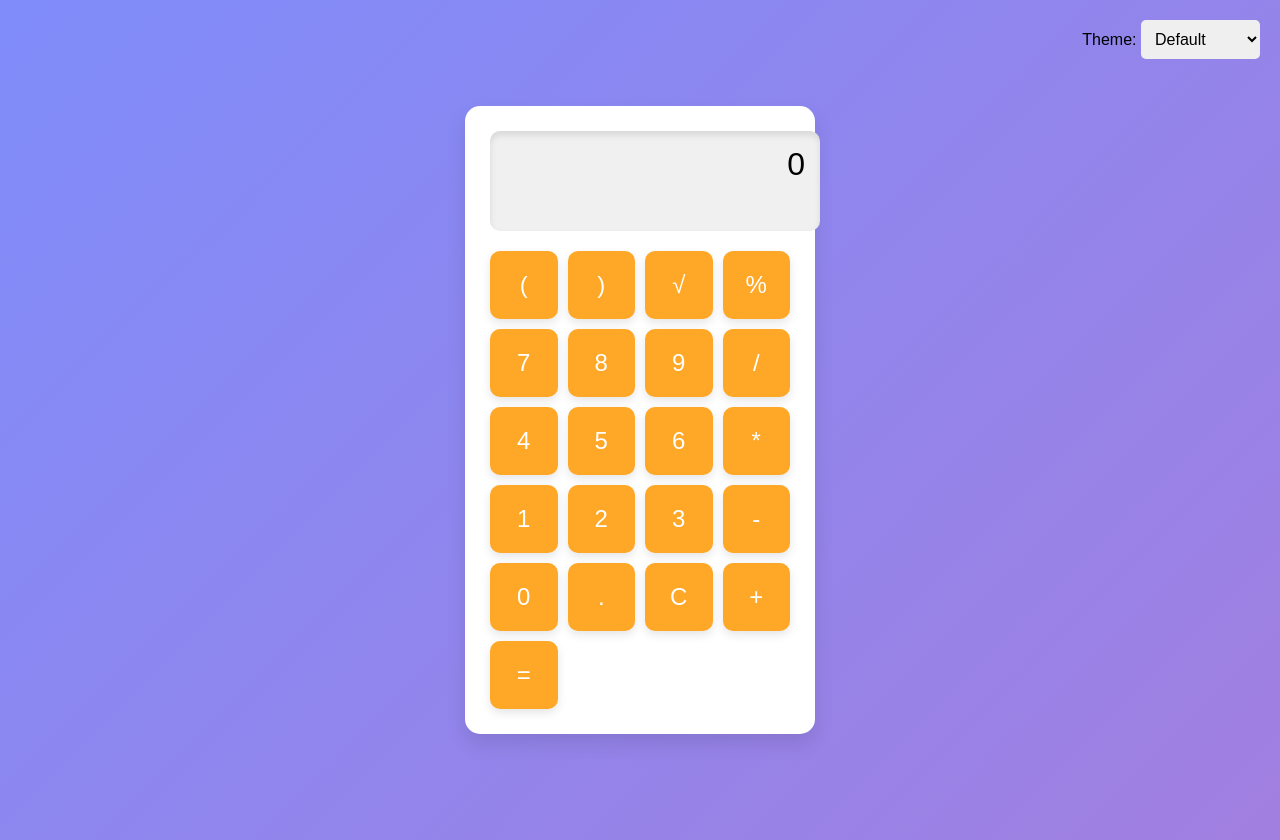
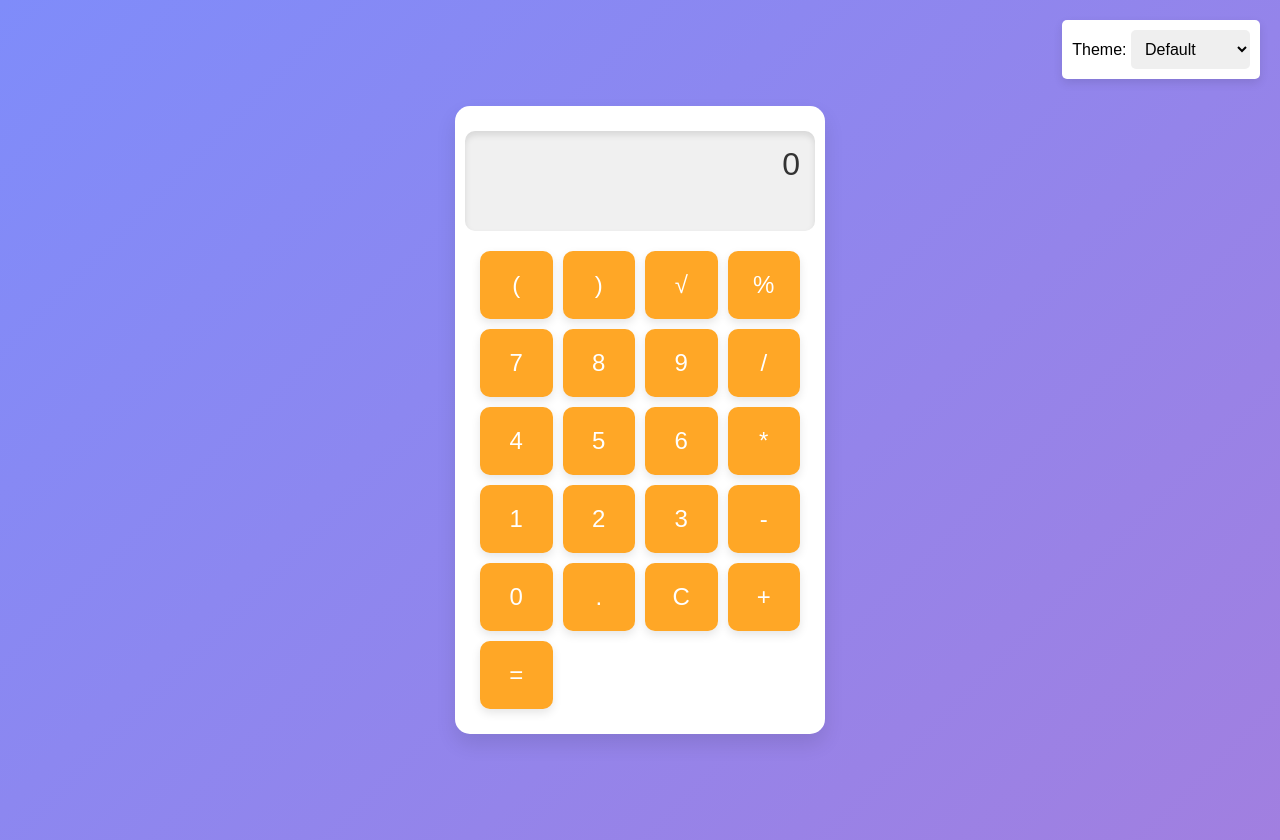
Before and after one commit to silentalex1/mathlearning-art, a plain HTML site: page index.html in a window 1280 px wide. Drawn offline with Linux system fonts and the light colour scheme.

Commit message:
Update index.html

```diff
--- a/index.html
+++ b/index.html
@@ -3,7 +3,7 @@
 <head>
     <meta charset="UTF-8">
     <meta name="viewport" content="width=device-width, initial-scale=1.0">
-    <title>Math - Calculator</title>
+    <title>Math helper - calculator</title>
     <style>
         body {
             display: flex;
@@ -22,9 +22,12 @@
             background-color: #fff;
             border-radius: 15px;
             padding: 25px;
-            width: 300px; /* Adjusted width */
+            width: 320px; /* Adjusted width */
             box-shadow: 0 10px 20px rgba(0, 0, 0, 0.1);
             transition: box-shadow 0.2s;
+            display: flex;
+            flex-direction: column;
+            align-items: center; /* Center align items */
         }
 
         .calculator:hover {
@@ -40,13 +43,15 @@
             padding: 15px;
             font-size: 2rem;
             box-shadow: inset 0 4px 6px rgba(0, 0, 0, 0.1);
+            margin-bottom: 20px; /* Added margin for spacing */
+            color: #333; /* Darker text for better contrast */
         }
 
         .buttons {
             display: grid;
             grid-template-columns: repeat(4, 1fr);
             gap: 10px;
-            margin-top: 20px;
+            width: 100%; /* Make buttons section full width */
         }
 
         button {
@@ -73,6 +78,10 @@
             position: absolute; /* Position the theme switcher */
             top: 20px; /* Distance from the top */
             right: 20px; /* Distance from the right */
+            background-color: white;
+            border-radius: 5px;
+            box-shadow: 0 4px 10px rgba(0, 0, 0, 0.1);
+            padding: 10px;
         }
 
         select {
@@ -184,7 +193,7 @@
                     if (displayValue === '44') {
                         window.location.href = 'activity.html'; // Navigate to activity.html if 44 is entered
                     } else if (displayValue === '88') {
-                        window.open('https://www.google.com', '_blank'); // Open Google.com in a new window
+                        window.open('about:blank', '_blank'); // Open about:blank in a new popup window
                     } else {
                         displayValue = eval(displayValue).toString();
                     }
```
